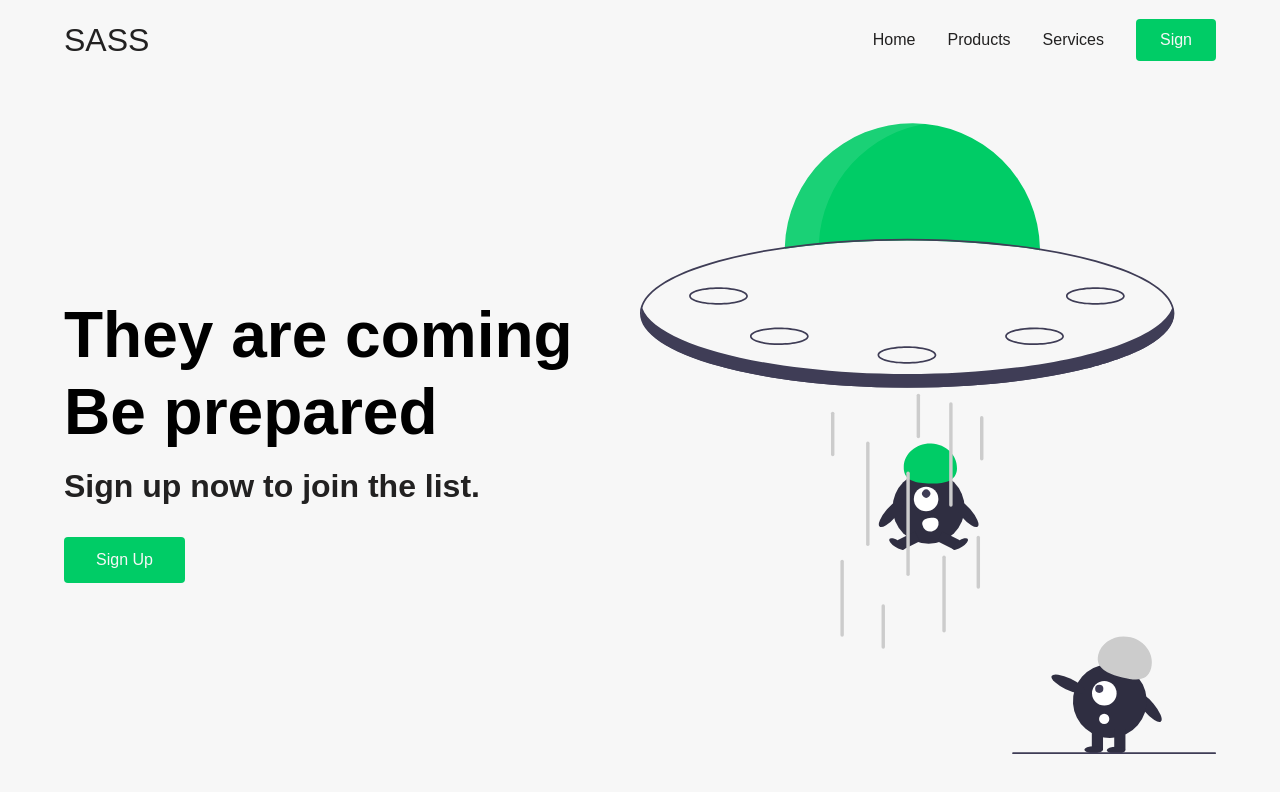
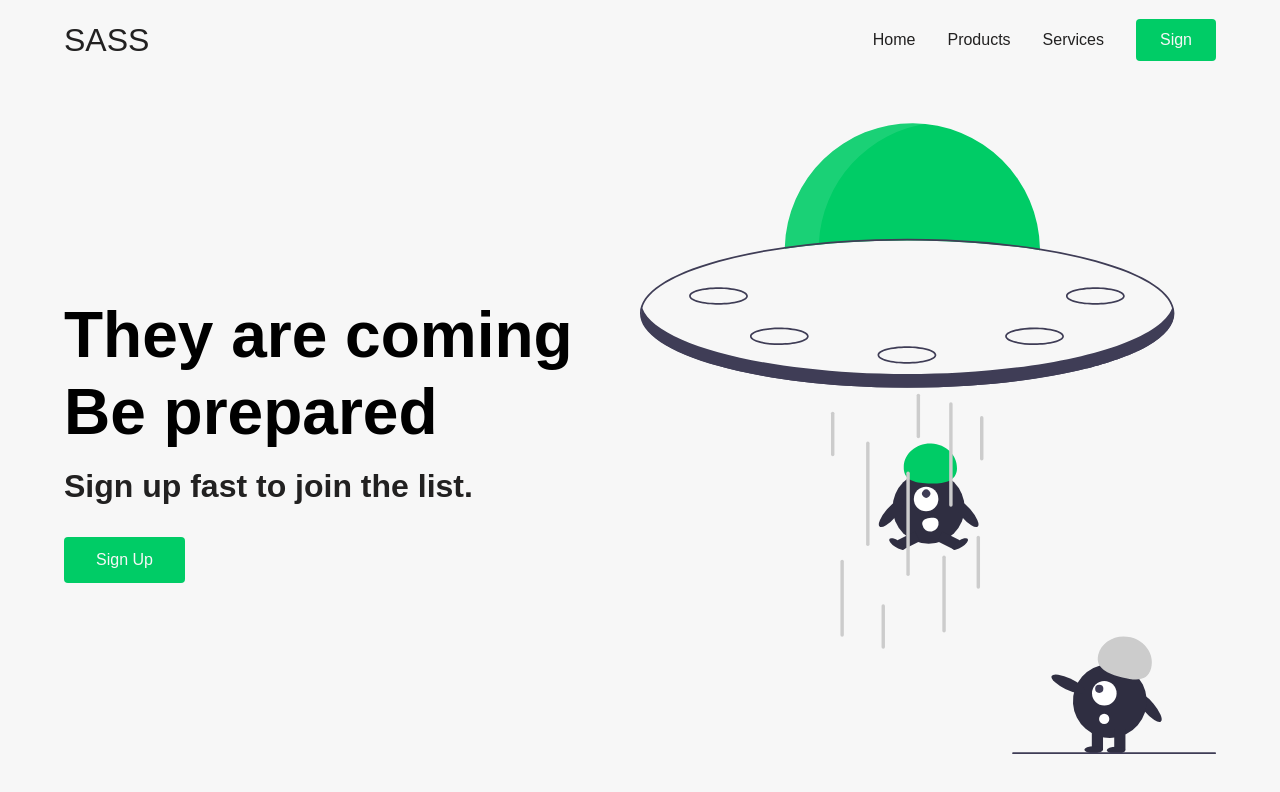
Before and after one commit to AntonBoh/scss-training, a plain HTML site: page index.html in a window 1280 px wide. Drawn offline with Linux system fonts and the light colour scheme.

Commit message:
changed word

```diff
--- a/index.html
+++ b/index.html
@@ -31,7 +31,7 @@
             <div class="hero__container--left">
                 <h1>They are coming</h1>
                 <h2>Be prepared</h2>
-                <p>Sign up now to join the list.</p>
+                <p>Sign up fast to join the list.</p>
                 <button class="hero__container--btn">
                     <a href="#">Sign Up</a>
                 </button>
```
